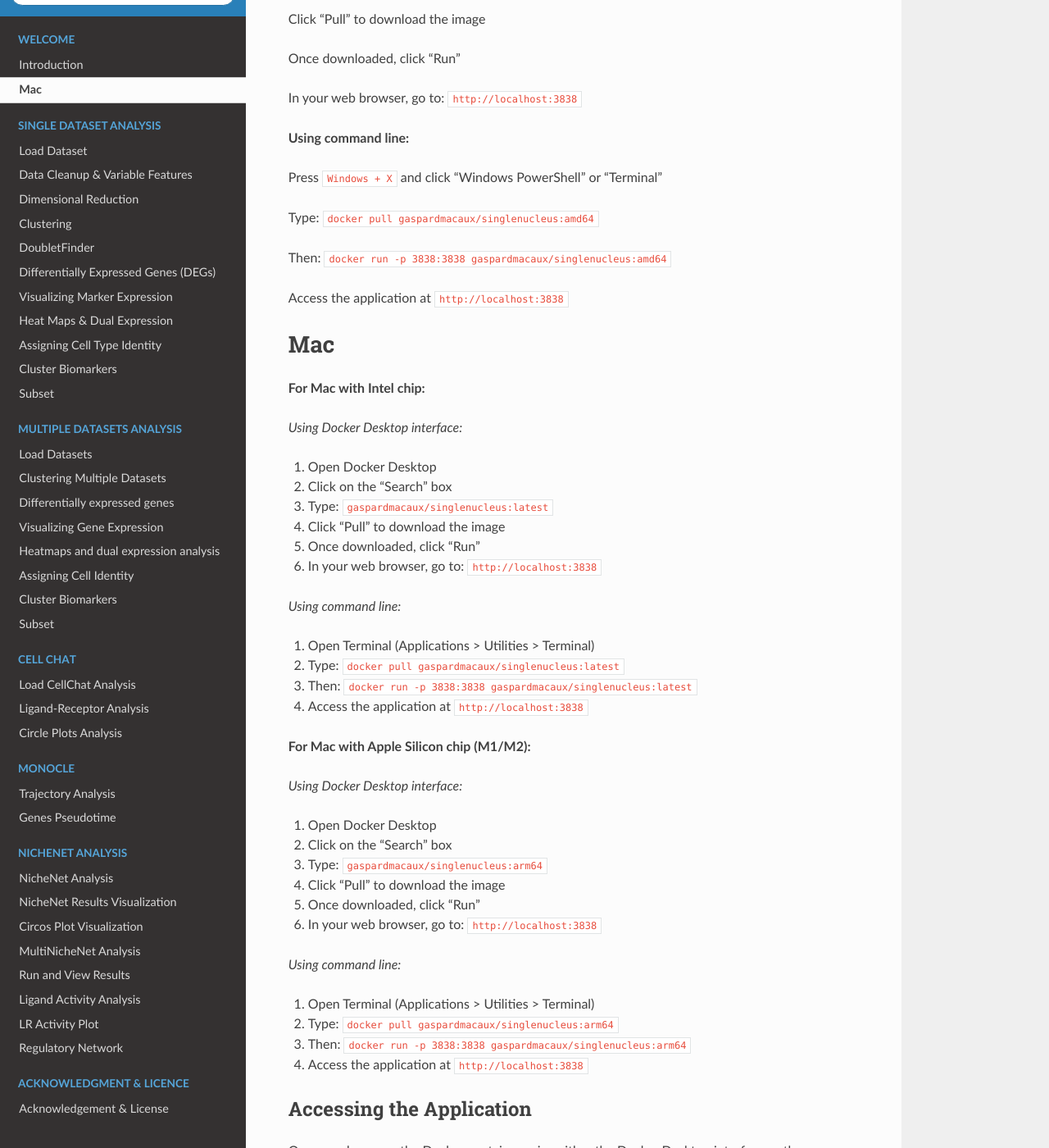
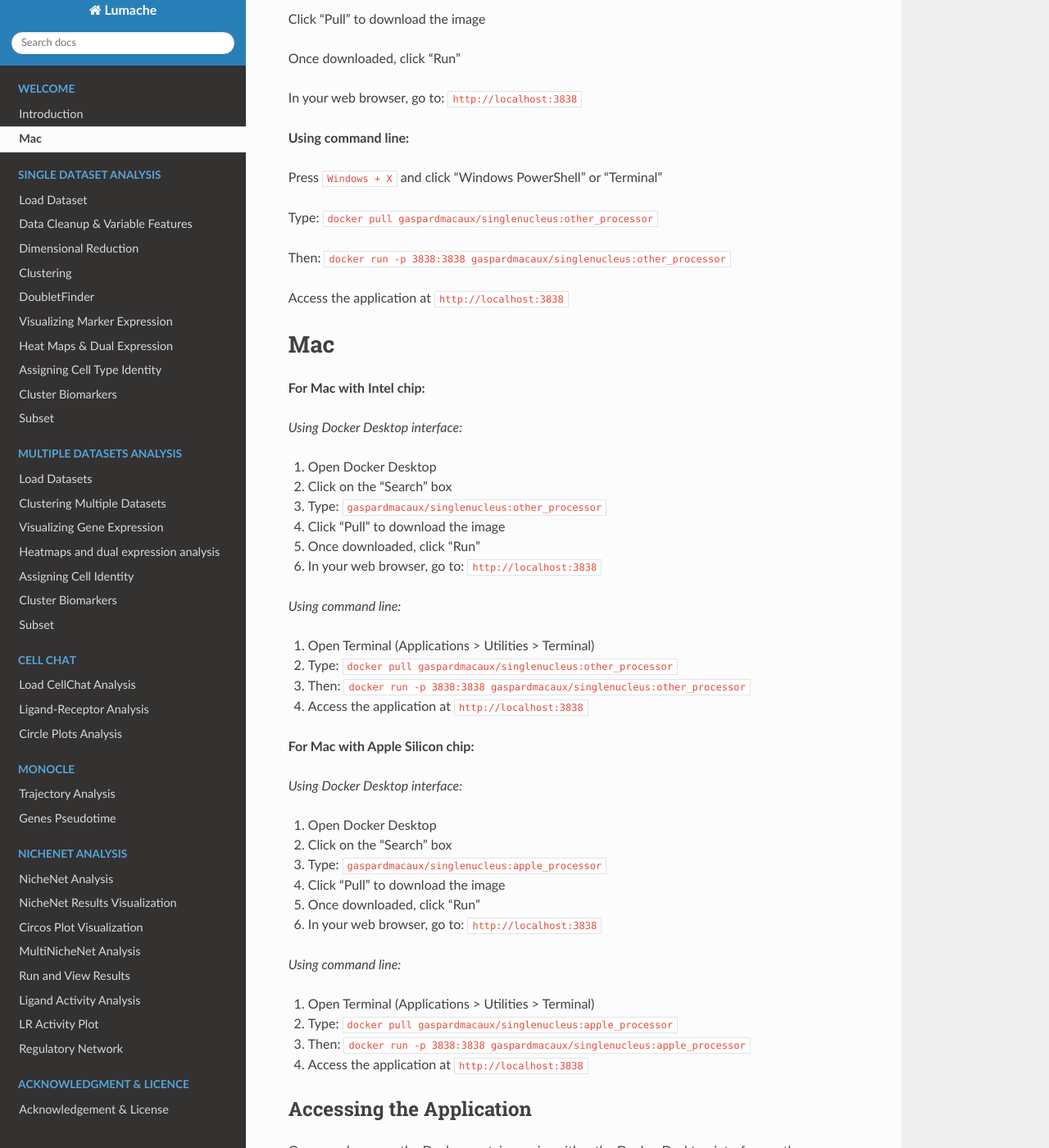
Before and after one commit to GaspardMacaux/Documentation_app, a Sphinx documentation site: the page built from docs/source/introduction_app/installation.rst, in a window 1280 px wide and 1400 px high, scrolled down 568 px. Shown: the whole window at 82% size. Built offline with Sphinx 7.4.7 and the Read the Docs theme 3.1.0, drawn with Linux system fonts in a browser that asks for light colours; some of the changed text lies outside the part shown.

```diff
--- a/docs/source/index.rst
+++ b/docs/source/index.rst
@@ -31,7 +31,6 @@ We hope you will find this application useful and informative. Happy exploring!
    single_dataset_analysis/dimentional_reduction
    single_dataset_analysis/clustering
    single_dataset_analysis/doublet_finder
-   single_dataset_analysis/differentially_expressed_genes
    single_dataset_analysis/visualizing_marker_expression
    single_dataset_analysis/heatmaps
    single_dataset_analysis/assigning_cell_identity
--- a/docs/source/installation.rst
+++ b/docs/source/introduction_app/installation.rst
@@ -12,14 +12,14 @@ First, you need to install Docker Desktop to run our application
 
 
 Running the Application
-Windows (amd64)
+Windows
 --------------------
 
 **Using Docker Desktop interface:**
 
 1. Open Docker Desktop
 2. Click on the "Search" box
-3. Type: ``gaspardmacaux/singlenucleus:amd64``
+3. Type: ``gaspardmacaux/singlenucleus:other_processor``
 4. Click "Pull" to download the image
 5. Once downloaded, click "Run"
 6. In your web browser, go to: ``http://localhost:3838``
@@ -27,8 +27,8 @@ Windows (amd64)
 **Using command line:**
 
 1. Press ``Windows + X`` and click "Windows PowerShell" or "Terminal"
-2. Type: ``docker pull gaspardmacaux/singlenucleus:amd64``
-3. Then: ``docker run -p 3838:3838 gaspardmacaux/singlenucleus:amd64``
+2. Type: ``docker pull gaspardmacaux/singlenucleus:other_processor``
+3. Then: ``docker run -p 3838:3838 gaspardmacaux/singlenucleus:other_processor``
 4. Access the application at ``http://localhost:3838``
 
 Mac
@@ -40,7 +40,7 @@ Mac
 
 1. Open Docker Desktop
 2. Click on the "Search" box
-3. Type: ``gaspardmacaux/singlenucleus:latest``
+3. Type: ``gaspardmacaux/singlenucleus:other_processor``
 4. Click "Pull" to download the image
 5. Once downloaded, click "Run"
 6. In your web browser, go to: ``http://localhost:3838``
@@ -48,17 +48,17 @@ Mac
 *Using command line:*
 
 1. Open Terminal (Applications > Utilities > Terminal)
-2. Type: ``docker pull gaspardmacaux/singlenucleus:latest``
-3. Then: ``docker run -p 3838:3838 gaspardmacaux/singlenucleus:latest``
+2. Type: ``docker pull gaspardmacaux/singlenucleus:other_processor``
+3. Then: ``docker run -p 3838:3838 gaspardmacaux/singlenucleus:other_processor``
 4. Access the application at ``http://localhost:3838``
 
-**For Mac with Apple Silicon chip (M1/M2):**
+**For Mac with Apple Silicon chip:**
 
 *Using Docker Desktop interface:*
 
 1. Open Docker Desktop
 2. Click on the "Search" box
-3. Type: ``gaspardmacaux/singlenucleus:arm64``
+3. Type: ``gaspardmacaux/singlenucleus:apple_processor``
 4. Click "Pull" to download the image
 5. Once downloaded, click "Run"
 6. In your web browser, go to: ``http://localhost:3838``
@@ -66,8 +66,8 @@ Mac
 *Using command line:*
 
 1. Open Terminal (Applications > Utilities > Terminal)
-2. Type: ``docker pull gaspardmacaux/singlenucleus:arm64``
-3. Then: ``docker run -p 3838:3838 gaspardmacaux/singlenucleus:arm64``
+2. Type: ``docker pull gaspardmacaux/singlenucleus:apple_processor``
+3. Then: ``docker run -p 3838:3838 gaspardmacaux/singlenucleus:apple_processor``
 4. Access the application at ``http://localhost:3838``
 
 Accessing the Application
```
Also changed, not shown: other parts of docs/source/index.rst (+2 -3 lines), docs/source/introduction_app/introduction.rst (renamed from docs/source/introduction.rst, +1 -6 lines), 5 other files.
